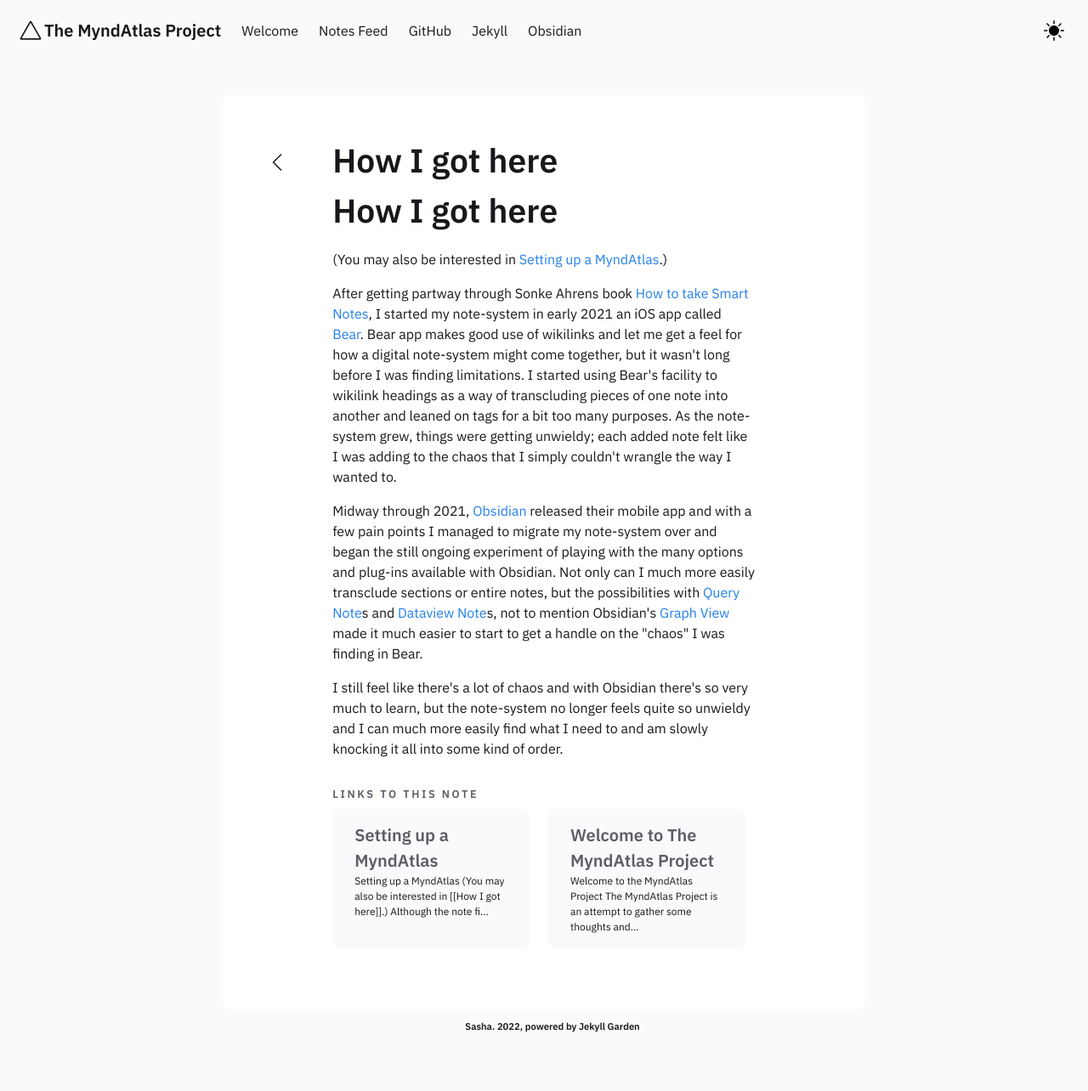
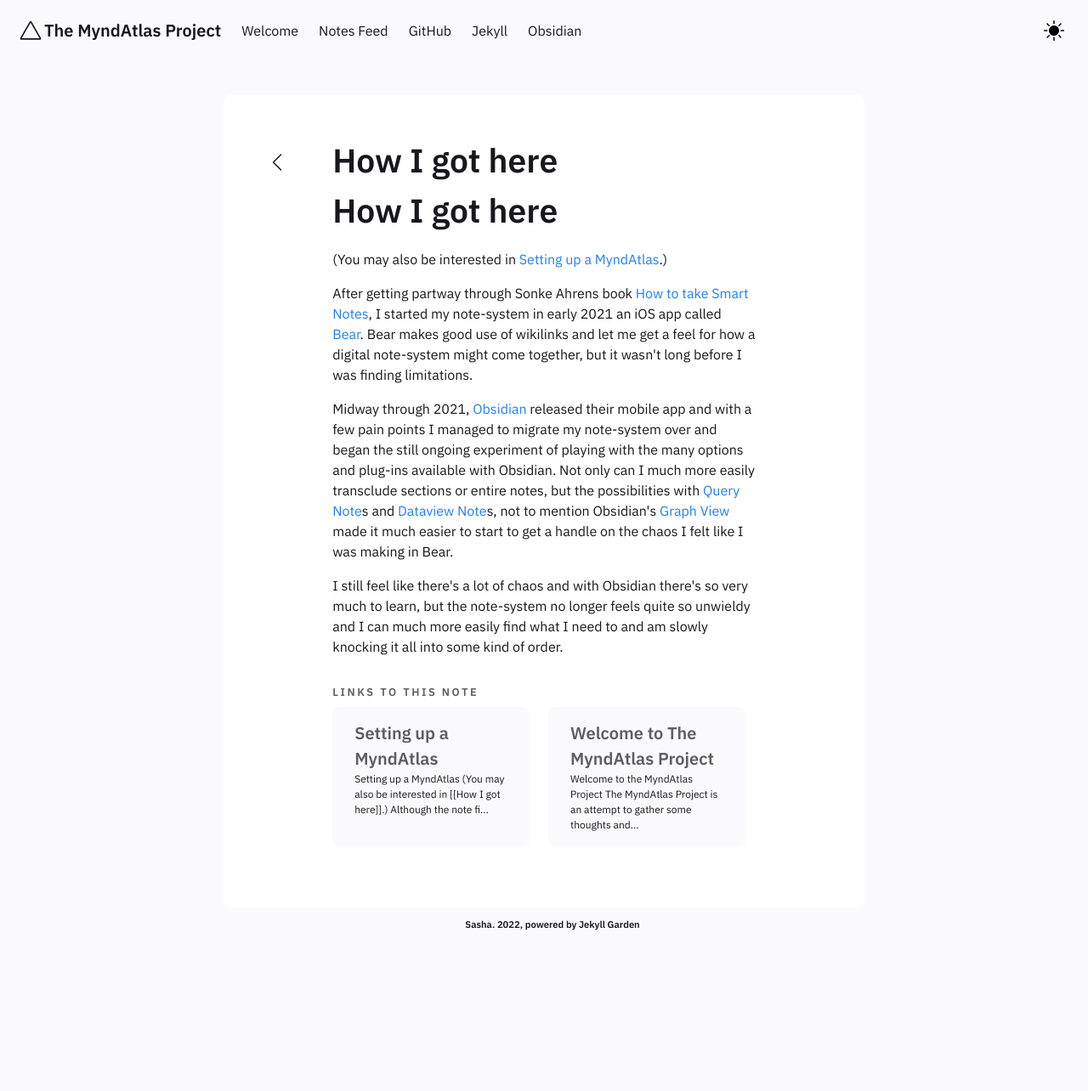
Before and after one commit to myndatlas/myndatlas.github.io, a Jekyll site: the page built from _notes/Public/How I got here.md, in a window 1280 px wide. Shown: the whole page at 85% size. Built offline with Jekyll 4.4.1, drawn with Linux system fonts in a browser that asks for light colours; after the commit the page ends 1164 px from its top, so only the background shows below that.

Commit message:
vault backup: 2022-04-09 13:34:53

```diff
--- a/_notes/Public/How I got here.md
+++ b/_notes/Public/How I got here.md
@@ -6,8 +6,8 @@ date : 07-03-2022
 # How I got here
 (You may also be interested in [[Setting up a MyndAtlas]].)
 
-After getting partway through Sonke Ahrens book [How to take Smart Notes](https://takesmartnotes.com/), I started my note-system in early 2021 an iOS app called [Bear](https://bear.app/). Bear app makes good use of wikilinks and let me get a feel for how a digital note-system might come together, but it wasn't long before I was finding limitations. I started using Bear's facility to wikilink headings as a way of transcluding pieces of one note into another and leaned on tags for a bit too many purposes. As the note-system grew, things were getting unwieldy; each added note felt like I was adding to the chaos that I simply couldn't wrangle the way I wanted to.
+After getting partway through Sonke Ahrens book [How to take Smart Notes](https://takesmartnotes.com/), I started my note-system in early 2021 an iOS app called [Bear](https://bear.app/). Bear makes good use of wikilinks and let me get a feel for how a digital note-system might come together, but it wasn't long before I was finding limitations.
 
-Midway through 2021, [Obsidian](https://obsidian.md/) released their mobile app and with a few pain points I managed to migrate my note-system over and began the still ongoing experiment of playing with the many options and plug-ins available with Obsidian. Not only can I much more easily transclude sections or entire notes, but the possibilities with [[Query Note]]s and [[Dataview Note]]s, not to mention Obsidian's [Graph View](https://help.obsidian.md/Plugins/Graph+view) made it much easier to start to get a handle on the "chaos" I was finding in Bear.
+Midway through 2021, [Obsidian](https://obsidian.md/) released their mobile app and with a few pain points I managed to migrate my note-system over and began the still ongoing experiment of playing with the many options and plug-ins available with Obsidian. Not only can I much more easily transclude sections or entire notes, but the possibilities with [[Query Note]]s and [[Dataview Note]]s, not to mention Obsidian's [Graph View](https://help.obsidian.md/Plugins/Graph+view) made it much easier to start to get a handle on the chaos I felt like I was making in Bear.
 
 I still feel like there's a lot of chaos and with Obsidian there's so very much to learn, but the note-system no longer feels quite so unwieldy and I can much more easily find what I need to and am slowly knocking it all into some kind of order.
```
Also changed, not shown: _notes/Public/Dataview Note.md (+0 -1 lines), _notes/Public/Query Note.md (+0 -1 lines), _notes/Public/ScratchBox.md (+0 -2 lines), _notes/Public/ScratchPad.md (+0 -1 lines), _notes/Tasks.md (renamed from _notes/Tasks to do.md, +5 -0 lines), 1 other file.
